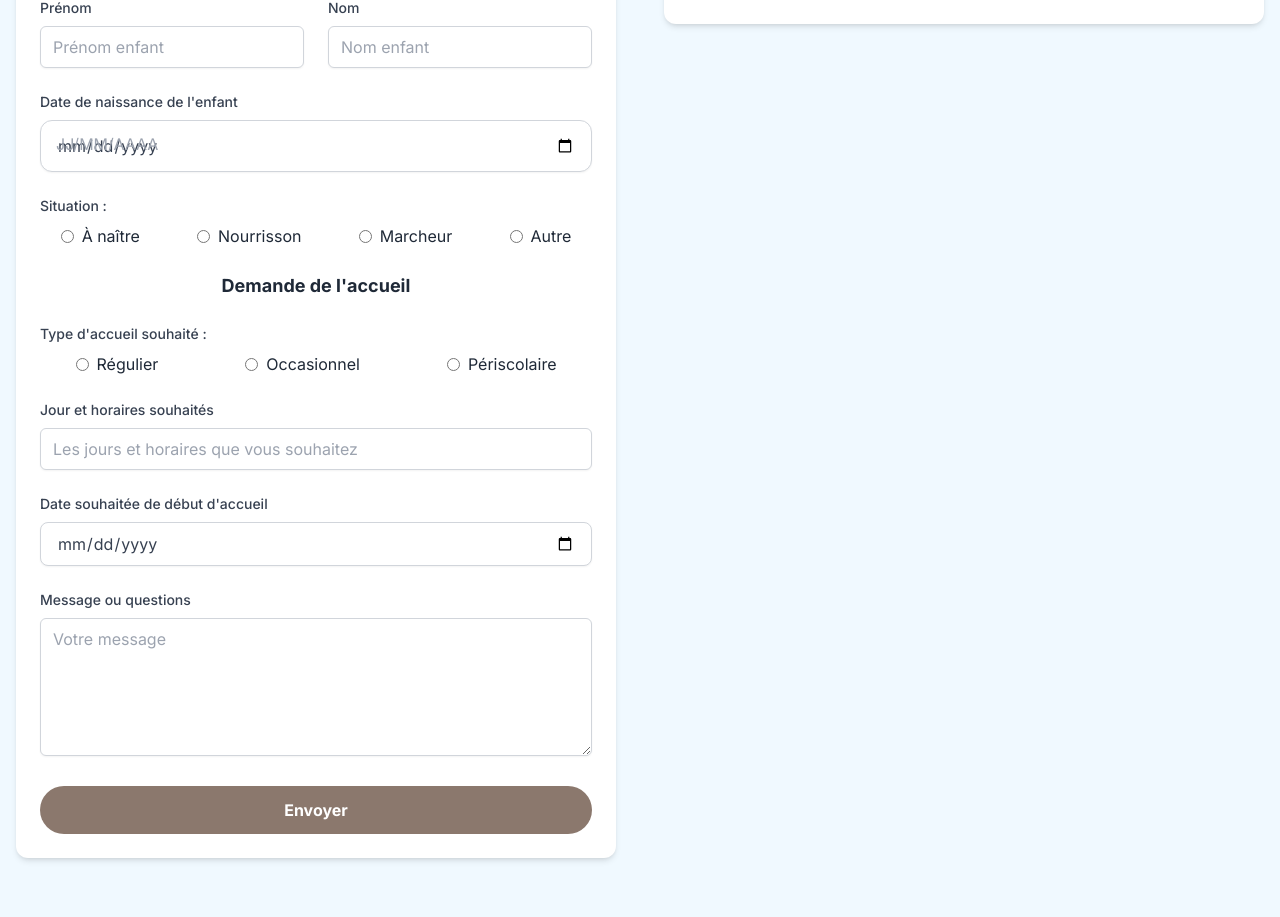
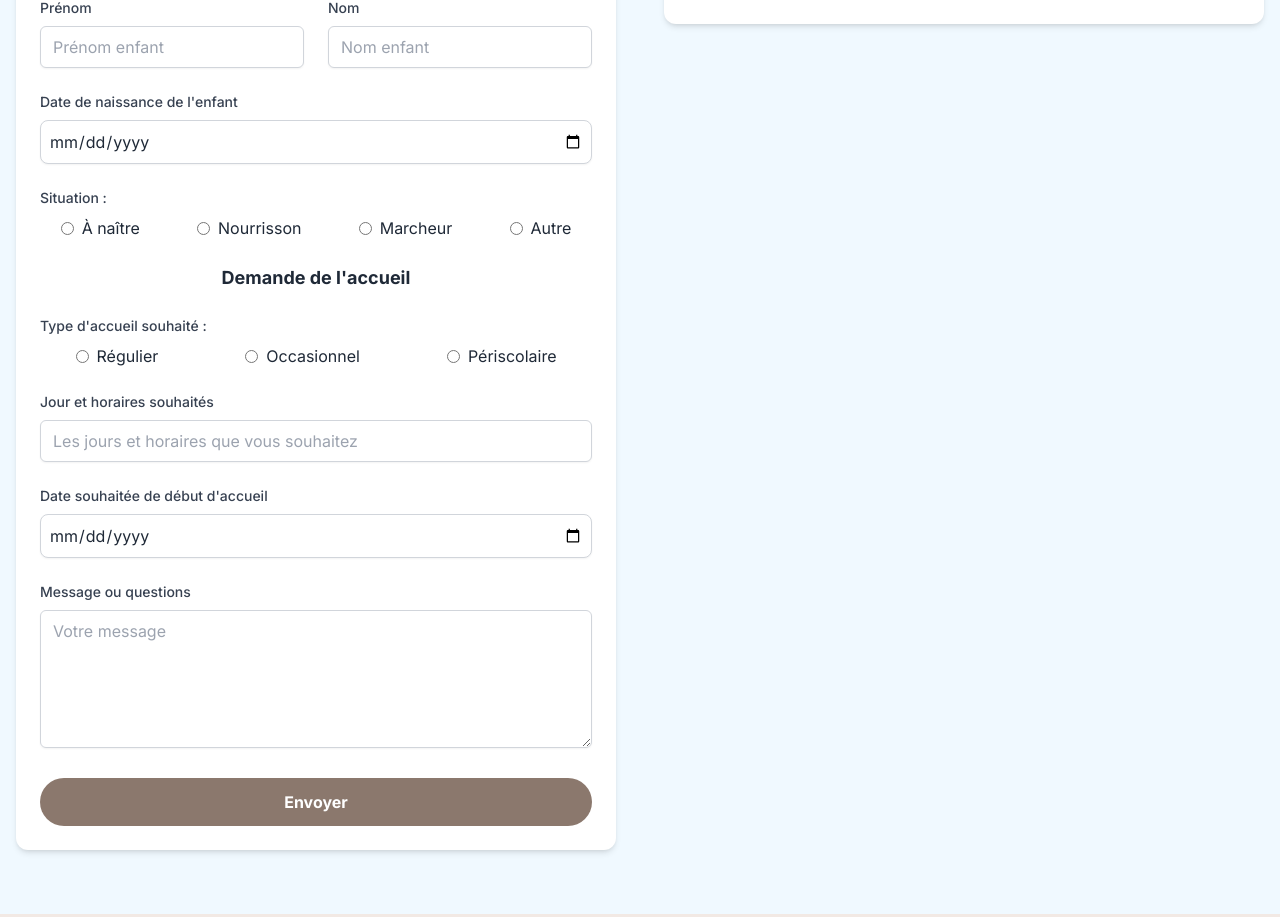
Before and after one commit to Kevin4815/nuage-de-coton, a Next.js app: page /contact in a window 1280 px wide. Shown: the part 936-1853 px from the top of the page. Built offline with nearby package versions, Linux system fonts and the light colour scheme.

Commit message:
reset date input

```diff
--- a/app/contact/page.tsx
+++ b/app/contact/page.tsx
@@ -279,42 +279,16 @@ export default function Contact() {
                     </div>
                   </div>
                   <div className="flex flex-col">
-  <label
-    htmlFor="child-birth"
-    className="block text-sm font-medium text-gray-700 pb-2"
-  >
+                      <label htmlFor="child-birth" className="block text-sm font-medium text-gray-700 pb-2">
                         Date de naissance de l&apos;enfant
                       </label>
-
-  <div className="relative">
-    <span className="absolute left-4 top-3 text-gray-400 pointer-events-none"
-      style={{ opacity: childBirth ? 0 : 1 }}
-    >
-      JJ/MM/AAAA
-    </span>
-
                     <input
+                      className="border border-gray-300 rounded-lg p-2 shadow-sm focus:outline-none focus:ring-teal-500 focus:border-teal-500"
                       type="date"
                       name="child-birth"
                       value={childBirth}
                       onChange={(e) => setChildBirth(e.target.value)}
-      className="
-        w-full
-        appearance-none
-        border border-gray-300
-        rounded-xl
-        px-4 py-3
-        text-gray-700
-        shadow-sm
-        bg-white
-        focus:outline-none
-        focus:ring-2
-        focus:ring-[#78A1BB]
-        focus:border-[#78A1BB]
-        text-base
-      "
                     />
-  </div>
                   </div>
 
                   <fieldset className="flex flex-col gap-4 md:flex-row md:justify-around md:items-center">
@@ -450,36 +424,16 @@ export default function Contact() {
                   </div>
 
                   <div className="flex flex-col">
-                    <label
-                      htmlFor="desired-start-date"
-                      className="block text-sm font-medium text-gray-700 pb-2"
-                    >
+                      <label htmlFor="desired-start-date" className="block text-sm font-medium text-gray-700 pb-2">
                         Date souhaitée de début d&apos;accueil
                       </label>
-
-                    <div className="relative">
                     <input
+                      className="border border-gray-300 rounded-lg p-2 shadow-sm focus:outline-none focus:ring-teal-500 focus:border-teal-500"
                       type="date"
                       name="desired-start-date"
                       value={desiredStartDate}
                       onChange={(e) => setDesiredStartDate(e.target.value)}
-                        className="
-                          w-full
-                          appearance-none
-                          border border-gray-300
-                          rounded-lg
-                          px-4 py-2
-                          text-gray-700
-                          shadow-sm
-                          bg-white
-                          focus:outline-none
-                          focus:ring-2
-                          focus:ring-[#78A1BB]
-                          focus:border-[#78A1BB]
-                          text-base
-                        "
                     />
-                    </div>
                   </div>
 
                   <div className="space-y-2">
```
Lines whose indentation alone changed are shown as unchanged.
